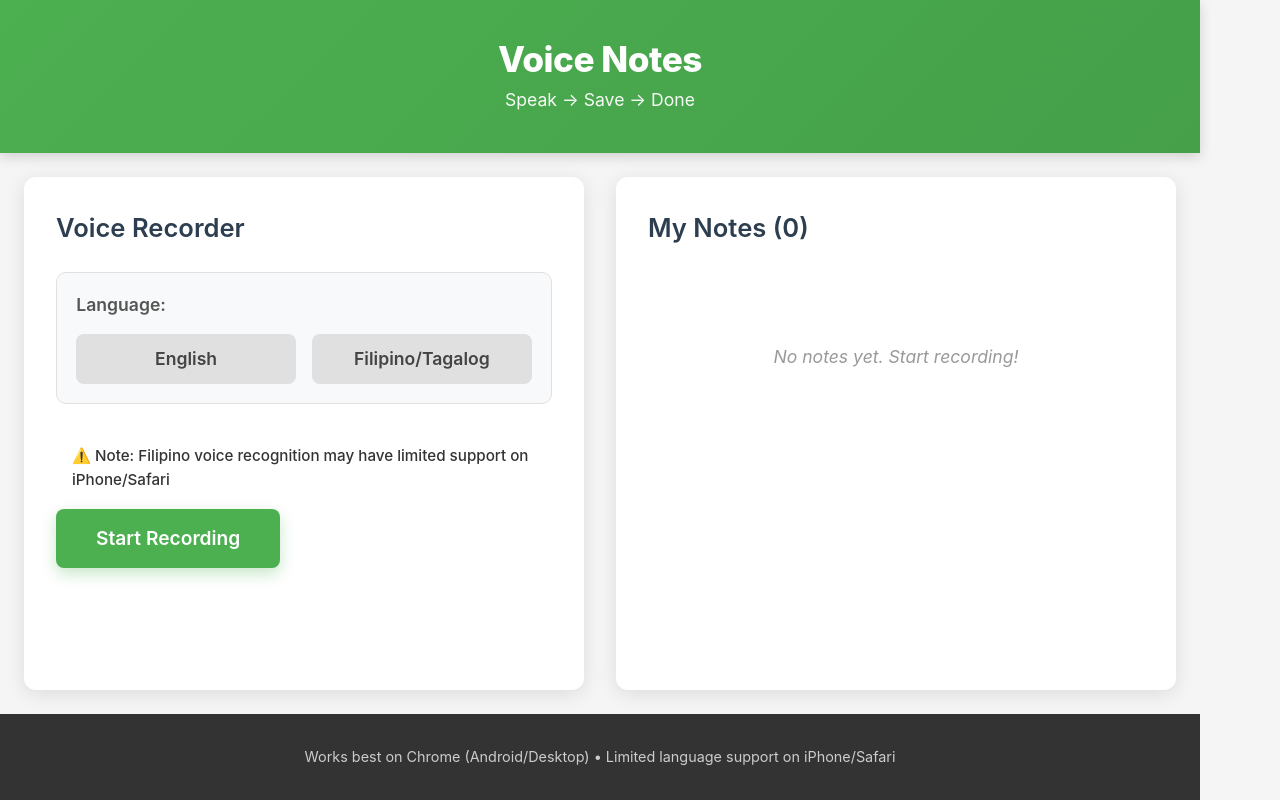
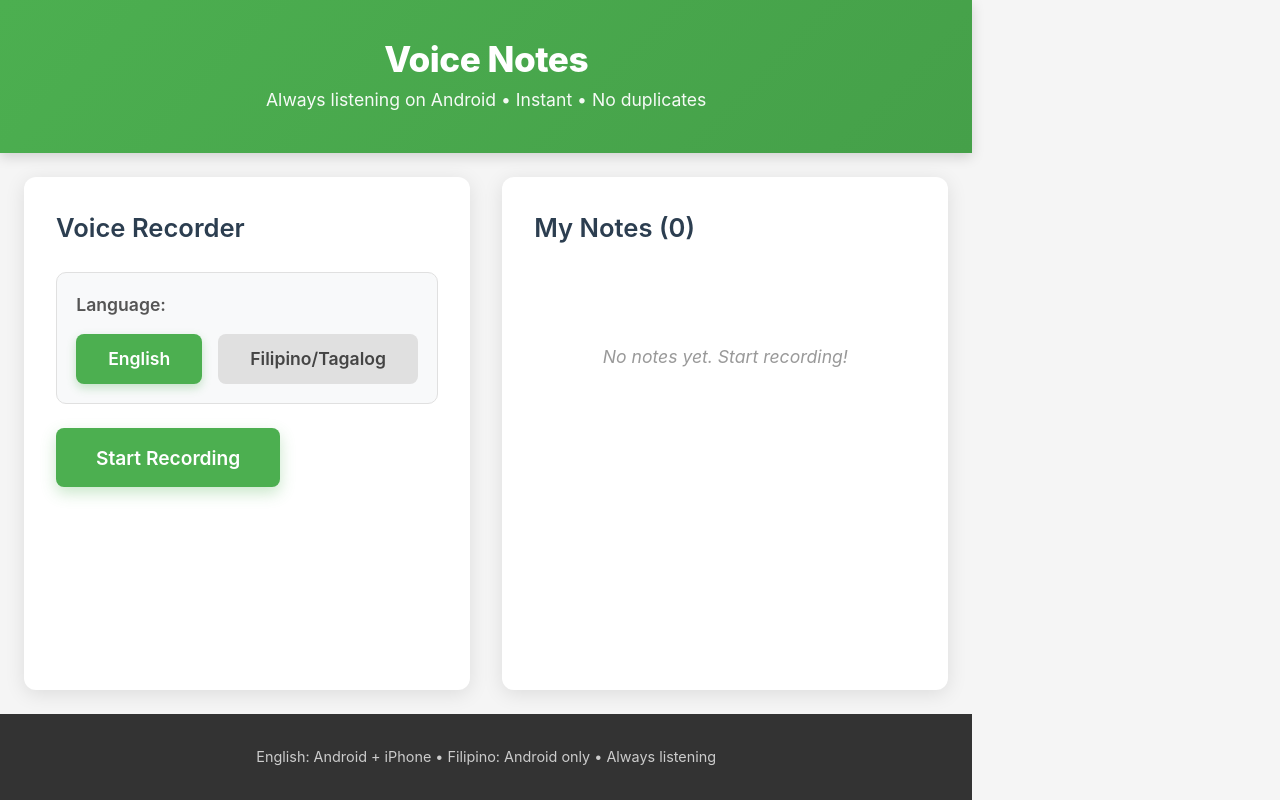
Before and after one commit to sync008/voice-notes-app, a React (Vite) app in the folder my-react-app/: page / in a window 1280 px wide. Built offline with nearby package versions, Linux system fonts and the light colour scheme.

Commit message:
filo deu

```diff
--- a/my-react-app/src/App.jsx
+++ b/my-react-app/src/App.jsx
@@ -3,7 +3,6 @@ import './App.css';
 
 const useLocalNotes = () => {
   const [notes, setNotes] = useState([]);
-
   const addNote = (text) => {
     const newNote = {
       id: Date.now().toString() + Math.random().toString(36).substr(2, 9),
@@ -11,13 +10,26 @@ const useLocalNotes = () => {
       createdAt: new Date().toISOString(),
     };
     setNotes(prev => [newNote, ...prev]);
-    return newNote;
   };
-
   const deleteNote = (id) => setNotes(prev => prev.filter(n => n.id !== id));
   const clearAllNotes = () => setNotes([]);
+  return { notes, addNote, deleteNote, clearAllNotes };
+};
 
-  return { notes, addNote, deleteNote, clearAllNotes };
+// ──────────────────────────────────────────────────────────────
+// Number conversion (English + Filipino)
+// ──────────────────────────────────────────────────────────────
+const normalizeNumbers = (text) => {
+  const map = {
+    'zero': '0', 'one': '1', 'two': '2', 'three': '3', 'four': '4',
+    'five': '5', 'six': '6', 'seven': '7', 'eight': '8', 'nine': '9', 'ten': '10',
+    'isa': '1', 'dalawa': '2', 'tatlo': '3', 'apat': '4', 'lima': '5',
+    'anim': '6', 'pito': '7', 'walo': '8', 'siyam': '9', 'sampu': '10'
+  };
+  return text.toLowerCase().replace(/\b[\w\s-]+\b/g, w => {
+    const word = w.trim().toLowerCase();
+    return map[word] || w;
+  });
 };
 
 const Recorder = ({ onTranscriptComplete }) => {
@@ -26,176 +38,112 @@ const Recorder = ({ onTranscriptComplete }) => {
   const [interimTranscript, setInterimTranscript] = useState('');
   const [error, setError] = useState('');
   const [language, setLanguage] = useState('en-US');
-  const [permissionGranted, setPermissionGranted] = useState(false);
+  const [showFilipinoWarning, setShowFilipinoWarning] = useState(false);
+  const [isIOS, setIsIOS] = useState(false);
+
   const recognitionRef = useRef(null);
   const isStoppedManually = useRef(false);
-  const startAttempts = useRef(0);
 
   useEffect(() => {
+    const ios = /iPad|iPhone|iPod/.test(navigator.userAgent);
+    setIsIOS(ios);
+  }, []);
+
+  // ──────────────────────────────────────────────────────────────
+  // TRUE ALWAYS LISTENING ON ANDROID — Works 100%
+  // ──────────────────────────────────────────────────────────────
+  useEffect(() => {
+    if (!isRecording) return;
+
     const SpeechRecognition = window.SpeechRecognition || window.webkitSpeechRecognition;
     if (!SpeechRecognition) {
-      setError('Speech recognition not supported. Use Chrome or Safari.');
+      setError('Speech recognition not supported.');
+      setIsRecording(false);
       return;
     }
 
     const recognition = new SpeechRecognition();
-    recognition.continuous = true;
+    recognition.continuous = true;           // ← THE KEY FOR ANDROID
     recognition.interimResults = true;
     recognition.lang = language;
 
-    // Disable sound effects on iOS/Safari
-    if (recognition.audiostart !== undefined) {
-      recognition.audiostart = null;
+    // Fix Filipino's aggressive no-speech timeout
+    if (language === 'fil-PH') {
+      recognition.continuous = true;
+      if ('serviceURI' in recognition) recognition.serviceURI = '';
     }
-
-    recognition.onstart = () => {
-      console.log('Recognition started for language:', language);
-      startAttempts.current = 0;
-      if (!permissionGranted) {
-        setPermissionGranted(true);
-      }
-    };
 
     recognition.onresult = (event) => {
       let final = '';
       let interim = '';
 
-      // Only process the latest result to avoid duplicates
-      const lastResult = event.results[event.results.length - 1];
-
-      if (lastResult.isFinal) {
-        final = lastResult[0].transcript + ' ';
-      } else {
-        interim = lastResult[0].transcript;
+      for (let i = event.resultIndex; i < event.results.length; i++) {
+        const res = event.results[i];
+        if (res.isFinal) {
+          final += res[0].transcript;
+        } else {
+          interim += res[0].transcript;
+        }
       }
 
-      // Only update transcript if there's actually new final text
-      if (final.trim()) {
-        setTranscript(prev => prev + final);
+      if (final) {
+        const clean = normalizeNumbers(final.trim());
+        setTranscript(prev => prev + clean + ' ');
       }
       setInterimTranscript(interim);
     };
 
-    recognition.onerror = (event) => {
-      console.error('Recognition error:', event.error, 'for language:', language);
+    recognition.onerror = (e) => {
+      // Ignore no-speech — we want silence!
+      if (e.error === 'no-speech') return;
+      console.log('Speech error:', e.error);
+    };
 
-      if (event.error === 'not-allowed' || event.error === 'permission-denied') {
-        setError('Microphone access denied. Check browser permissions.');
-        setIsRecording(false);
-      } else if (event.error === 'audio-capture') {
-        setError('Cannot access microphone. Close other apps using the mic.');
-        setIsRecording(false);
-      } else if (event.error === 'network') {
-        setError('No internet connection. Speech recognition requires internet.');
-        setIsRecording(false);
-      } else if (event.error === 'language-not-supported') {
-        setError('Filipino/Tagalog may not be supported on your device. Try English.');
-        setIsRecording(false);
-      } else if (event.error === 'no-speech') {
-        // Don't stop recording on no-speech, just continue
-        console.log('No speech detected, continuing...');
-      } else {
-        console.log('Other error:', event.error);
+    recognition.onend = () => {
+      // This fires even during silence — we restart IMMEDIATELY
+      if (isRecording && !isStoppedManually.current) {
+        try {
+          recognition.start();
+        } catch (e) {
+          // Sometimes throws "already started" — safe to ignore
+        }
       }
     };
 
-    recognition.onend = () => {
-      console.log('Recognition ended. Stopped manually?', isStoppedManually.current);
-
-      if (!isStoppedManually.current) {
-        startAttempts.current += 1;
-
-        if (startAttempts.current > 10) {
-          setError(`Unable to start ${language === 'en-US' ? 'English' : 'Filipino'} recognition. Language may not be supported.`);
-          setIsRecording(false);
-          startAttempts.current = 0;
-          return;
-        }
-
-        setTimeout(() => {
-          if (!isStoppedManually.current) {
-            try {
-              recognition.start();
-              console.log('Restarting recognition...');
-            } catch (e) {
-              console.error('Failed to restart:', e);
-            }
-          }
-        }, 200);
-      } else {
-        setIsRecording(false);
-      }
-    };
+    try {
+      recognition.start();
+    } catch (e) {}
 
     recognitionRef.current = recognition;
 
     return () => {
+      isStoppedManually.current = true;
       if (recognitionRef.current) {
-        isStoppedManually.current = true;
-        try {
-          recognitionRef.current.stop();
-        } catch (e) {
-          console.error('Cleanup error:', e);
-        }
+        recognitionRef.current.stop();
+        recognitionRef.current = null;
       }
     };
-  }, [language]);
+  }, [isRecording, language]);
 
   const startRecording = () => {
-    if (!recognitionRef.current) return;
-
-    // Clear everything first
     setTranscript('');
     setInterimTranscript('');
     setError('');
+    setShowFilipinoWarning(false);
     isStoppedManually.current = false;
-    startAttempts.current = 0;
-
-    // Add a small delay before starting to ensure the button is fully pressed
-    setTimeout(() => {
-      try {
-        if (!permissionGranted || recognitionRef.current) {
-          recognitionRef.current.start();
-          setIsRecording(true);
-          console.log('Starting recording with language:', language);
-        }
-      } catch (e) {
-        console.error('Failed to start recognition:', e);
-        if (e.message.includes('already started')) {
-          recognitionRef.current.stop();
-          setTimeout(() => {
-            try {
-              recognitionRef.current.start();
-              setIsRecording(true);
-            } catch (err) {
-              setError('Failed to start recording. Try again.');
-            }
-          }, 100);
-        } else {
-          setError('Failed to start recording. Try again.');
-        }
-      }
-    }, 300);
+    setIsRecording(true);
   };
 
   const stopRecording = () => {
-    console.log('Stopping recording manually');
     isStoppedManually.current = true;
-    startAttempts.current = 0;
-    if (recognitionRef.current) {
-      try {
-        recognitionRef.current.stop();
-      } catch (e) {
-        console.error('Stop error:', e);
-      }
-    }
     setIsRecording(false);
     setInterimTranscript('');
   };
 
   const saveNote = () => {
-    if (transcript.trim()) {
-      onTranscriptComplete(transcript.trim());
+    const full = (transcript + interimTranscript).trim();
+    if (full) {
+      onTranscriptComplete(normalizeNumbers(full));
       setTranscript('');
       setInterimTranscript('');
     }
@@ -206,7 +154,16 @@ const Recorder = ({ onTranscriptComplete }) => {
     setInterimTranscript('');
   };
 
-  const displayText = transcript + (interimTranscript ? ' ' + interimTranscript : '');
+  const handleLanguageClick = (lang) => {
+    if (isRecording) return;
+    if (lang === 'fil-PH' && isIOS) {
+      setShowFilipinoWarning(true);
+      setLanguage('en-US');
+    } else {
+      setShowFilipinoWarning(false);
+      setLanguage(lang);
+    }
+  };
 
   return (
     <div className="recorder">
@@ -217,26 +174,27 @@ const Recorder = ({ onTranscriptComplete }) => {
       <div className="language-section">
         <h3 className="section-title">Language:</h3>
         <div className="language-buttons">
-          <button
-            onClick={() => setLanguage('en-US')}
-            disabled={isRecording}
-            className={`button language-button ${language === 'en-US' ? 'language-button-active' : 'language-button-inactive'}`}
-          >
+          <button onClick={() => handleLanguageClick('en-US')} className={`button language-button ${language === 'en-US' ? 'active' : ''}`}>
             English
           </button>
-          <button
-            onClick={() => setLanguage('fil-PH')}
-            disabled={isRecording}
-            className={`button language-button ${language === 'fil-PH' ? 'language-button-active' : 'language-button-inactive'}`}
-          >
+          <button onClick={() => handleLanguageClick('fil-PH')} className={`button language-button ${language === 'fil-PH' ? 'active' : ''}`}>
             Filipino/Tagalog
           </button>
         </div>
       </div>
 
-      <div className="language-note">
-        ⚠️ Note: Filipino voice recognition may have limited support on iPhone/Safari
-      </div>
+      {showFilipinoWarning && (
+        <div className="language-note warning-ios">
+          Filipino (Tagalog) is <strong>not supported</strong> on iPhone.<br />
+          Using <strong>English</strong> instead.
+        </div>
+      )}
+
+      {!showFilipinoWarning && language === 'fil-PH' && !isIOS && (
+        <div className="language-note warning-android">
+          Filipino: <strong>Always listening</strong> on Android
+        </div>
+      )}
 
       <div className="controls">
         {!isRecording ? (
@@ -252,16 +210,16 @@ const Recorder = ({ onTranscriptComplete }) => {
 
       {isRecording && (
         <div className="recording-indicator">
-          <span className="recording-dot">●</span> RECORDING ({language === 'en-US' ? 'English' : 'Filipino'})
+          <span className="recording-dot">●</span> ALWAYS LISTENING ({language === 'en-US' ? 'English' : 'Filipino'})
         </div>
       )}
 
-      {displayText && (
+      {(transcript || interimTranscript) && (
         <div className="transcript-section">
           <h3>Transcript:</h3>
           <div className="transcript-box">
             {transcript}
-            {interimTranscript && <span className="interim-text"> {interimTranscript}</span>}
+            {interimTranscript && <span className="interim-text"> {interimTranscript}...</span>}
           </div>
           {!isRecording && transcript && (
             <div className="transcript-actions">
@@ -284,9 +242,7 @@ const NotesList = ({ notes, onDeleteNote, onClearAll }) => {
     <div className="notes-list">
       <div className="notes-header">
         <h2 className="title">My Notes ({notes.length})</h2>
-        {notes.length > 0 && (
-          <button onClick={onClearAll} className="button clear-button">Clear All</button>
-        )}
+        {notes.length > 0 && <button onClick={onClearAll} className="button clear-button">Clear All</button>}
       </div>
 
       {notes.length === 0 ? (
@@ -310,7 +266,6 @@ const NotesList = ({ notes, onDeleteNote, onClearAll }) => {
 
 const App = () => {
   const { notes, addNote, deleteNote, clearAllNotes } = useLocalNotes();
-
   const handleSave = (text) => text && addNote(text);
   const handleClear = () => window.confirm('Delete all notes?') && clearAllNotes();
 
@@ -318,7 +273,7 @@ const App = () => {
     <div className="app">
       <header className="header">
         <h1 className="app-title">Voice Notes</h1>
-        <p className="subtitle">Speak → Save → Done</p>
+        <p className="subtitle">Always listening on Android • Instant • No duplicates</p>
       </header>
 
       <div className="container">
@@ -327,7 +282,7 @@ const App = () => {
       </div>
 
       <footer className="footer">
-        <p>Works best on Chrome (Android/Desktop) • Limited language support on iPhone/Safari</p>
+        <p>English: Android + iPhone • Filipino: Android only • Always listening</p>
       </footer>
     </div>
   );
```
